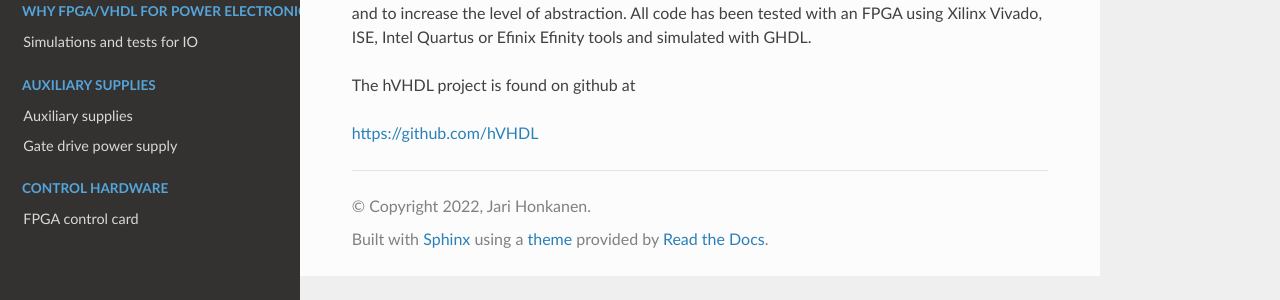
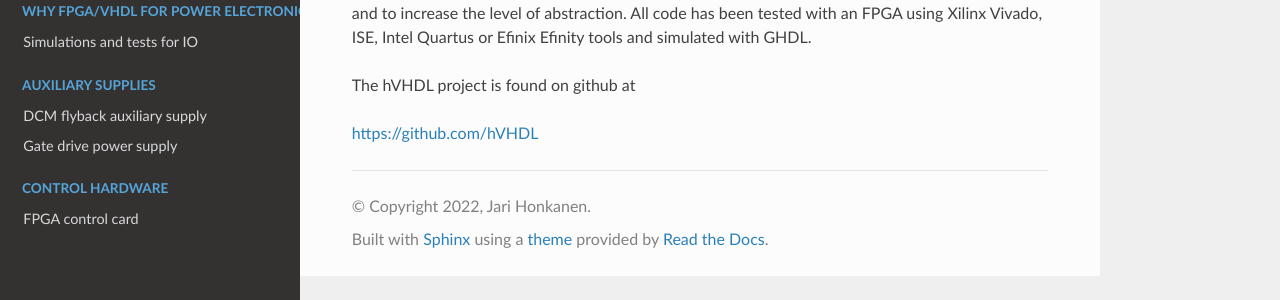
Before and after one commit to johonkanen/ac_inout_power_supply_docs, a Sphinx documentation site: the page built from docs/source/about/what_is_hvhdl.rst, in a window 1280 px wide. Shown: the part 254-554 px from the top of the page. Built offline with Sphinx 7.4.7 and the Read the Docs theme 2.0.0, drawn with Linux system fonts in a browser that asks for light colours.

Commit message:
rename dcm supply source

```diff
--- a/docs/source/aux_dcm_flyback/Auxiliary_supply.rst
+++ b/docs/source/aux_dcm_flyback/dcm_flyback_auxiliary_supply.rst
@@ -1,5 +1,5 @@
-Auxiliary supplies
-======================
+DCM flyback auxiliary supply
+============================
 
 Since the power supply is designed to be operated from the line voltage, we need to design a low power supply that powers the FPGA, measuremen circuitry and control circuitry. The power supply of choise for this is discontinuous mode flyback power supply. The flyback requires a minimum amount of parts, since only a transformer, controller and a diode and a capacitor is required for any additional voltage.
 
--- a/docs/source/index.rst
+++ b/docs/source/index.rst
@@ -24,7 +24,7 @@
     :caption: Auxiliary supplies
     :hidden:
 
-    aux_dcm_flyback/Auxiliary_supply.rst
+    aux_dcm_flyback/dcm_flyback_auxiliary_supply.rst
     aux_dcm_flyback/gate_drive_power_supply/gate_drive_power_supply.rst
 
 .. toctree::
```
